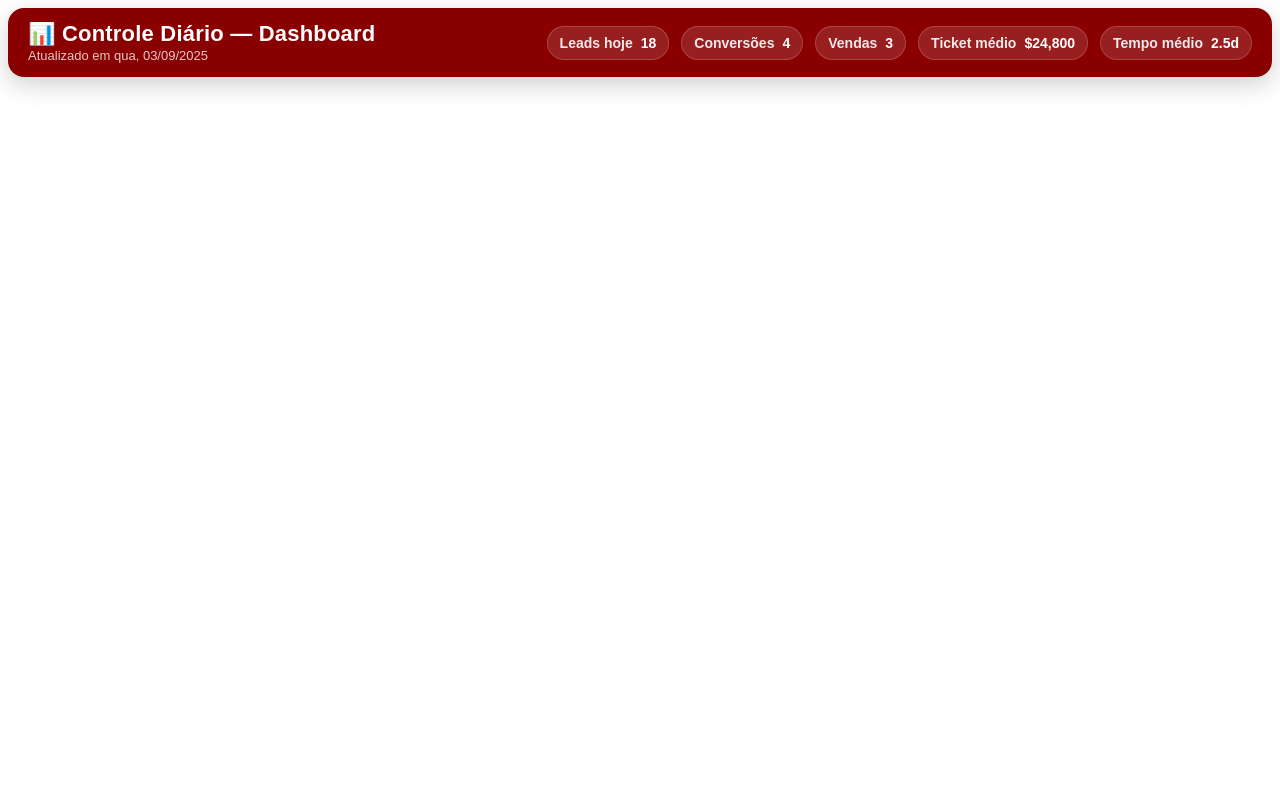
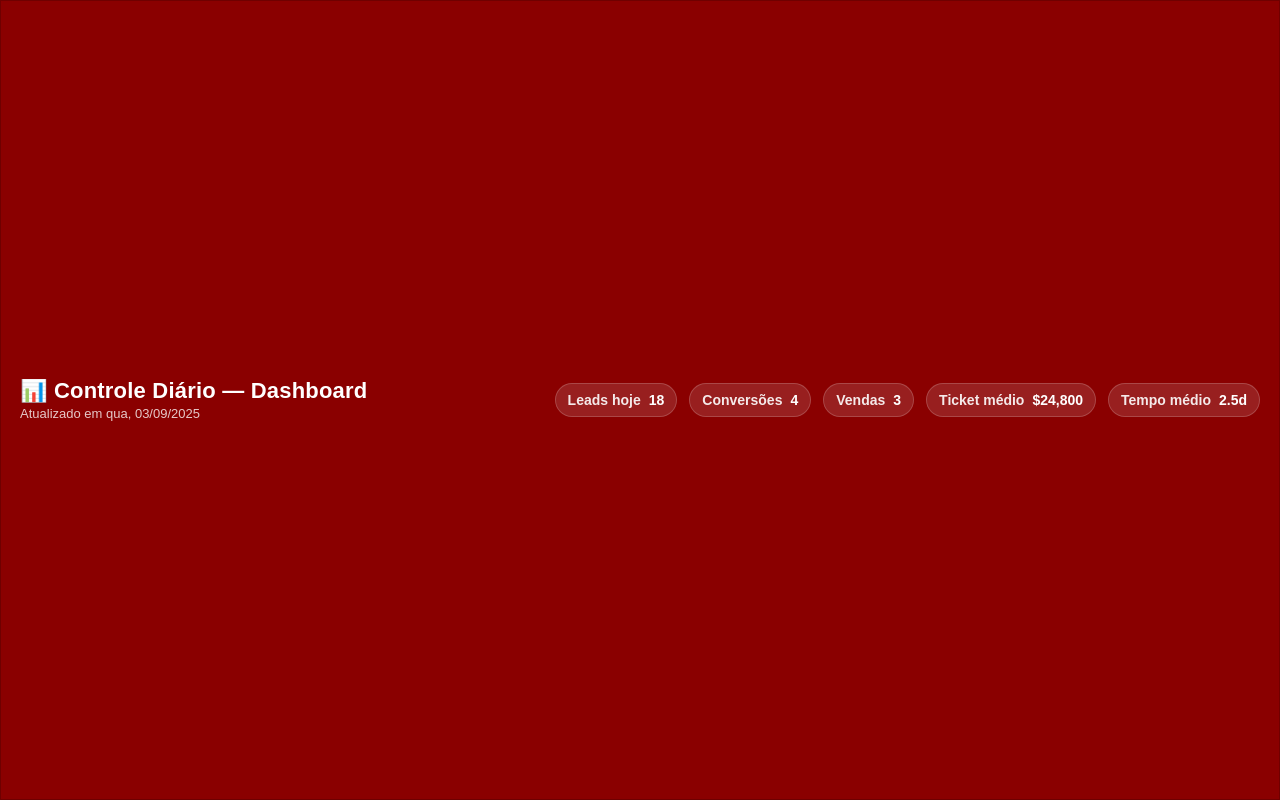
Before and after one commit to RealCarSales/kommo-banner, a plain HTML site: page index.html in a window 1280 px wide. Drawn offline with Linux system fonts and the light colour scheme.

Commit message:
Add files via upload

```diff
--- a/index.html
+++ b/index.html
@@ -3,59 +3,52 @@
 <head>
   <meta charset="utf-8">
   <meta name="viewport" content="width=device-width, initial-scale=1">
-  <title>Dashboard Diário - Banner 6x1</title>
+  <title>Controle Diário - Banner 6x1</title>
   <style>
     :root{
-      --brand:#8a0000; /* fundo */
+      --brand:#8a0000; /* fundo vermelho vinho */
       --ink:#ffffff;   /* texto */
       --muted: rgba(255,255,255,.85);
-      --radius:16px;
       --gap:16px;
     }
     *{box-sizing:border-box}
-    html,body{margin:0;padding:0;font-family:Montserrat, Arial, Helvetica, sans-serif;background:#fff;color:var(--ink)}
-    .card{width:100%;height:100%;padding:8px}
+    html,body{
+      margin:0;padding:0;
+      font-family:Montserrat, Arial, Helvetica, sans-serif;
+      background:#000; /* fundo preto total */
+      color:var(--ink);
+      width:100%;height:100%;
+    }
     .banner{
       width:100%;height:100%;
       display:flex;align-items:center;justify-content:space-between;gap:var(--gap);
       background: var(--brand);
       color:var(--ink);
-      border-radius:var(--radius);
       padding:14px 20px;
-      box-shadow: 0 8px 24px rgba(0,0,0,.18);
-      overflow:hidden;
+      box-shadow:inset 0 0 0 1px rgba(0,0,0,.2);
     }
-    .left{
-      display:flex;align-items:center;gap:14px;min-width:0;
-    }
-    .title{
-      display:flex;flex-direction:column;gap:2px;min-width:0;
-    }
-    .title h2{margin:0;font-weight:800;letter-spacing:.2px;line-height:1.1;
+    .left{display:flex;align-items:center;gap:14px;min-width:0;}
+    .title{display:flex;flex-direction:column;gap:2px;min-width:0;}
+    .title h2{
+      margin:0;font-weight:800;letter-spacing:.2px;line-height:1.1;
       font-size:clamp(16px, 2.2vw, 22px);
       white-space:nowrap;overflow:hidden;text-overflow:ellipsis;
     }
     .title small{opacity:.92;color:var(--muted);font-size:clamp(11px,1.4vw,13px)}
-    .metrics{
-      display:flex;align-items:center;gap:12px;flex-wrap:nowrap;min-width:0;
-    }
+    .metrics{display:flex;align-items:center;gap:12px;flex-wrap:nowrap;min-width:0;}
     .chip{
       display:flex;align-items:center;gap:8px;
-      padding:8px 12px;border-radius:999px;background:rgba(255,255,255,.12);
-      font-weight:700;font-size:clamp(12px,1.8vw,14px);white-space:nowrap;
-      border:1px solid rgba(255,255,255,.18);
+      padding:8px 12px;border-radius:999px;
+      background:rgba(255,255,255,.12);
+      font-weight:700;font-size:clamp(12px,1.8vw,14px);
+      white-space:nowrap;border:1px solid rgba(255,255,255,.18);
     }
     .chip span{opacity:.9;font-weight:600}
-    .separator{height:22px;width:1px;background:rgba(255,255,255,.25);margin:0 4px}
-    /* Em telas super estreitas, esconde parte das métricas para não quebrar */
-    @media (max-width: 720px){
     .chip.hide-sm{display:none}
-      .title h2{font-size:16px}
-    }
+    @media (min-width:721px){ .chip.hide-sm{display:flex} }
   </style>
 </head>
 <body>
-  <div class="card">
   <div class="banner" role="region" aria-label="Controle Diário do Dashboard">
     <div class="left">
       <div class="title">
@@ -64,7 +57,6 @@
       </div>
     </div>
     <div class="metrics">
-        <!-- Edite os rótulos/valores abaixo conforme desejar -->
       <div class="chip"><span>Leads hoje</span> 18</div>
       <div class="chip"><span>Conversões</span> 4</div>
       <div class="chip"><span>Vendas</span> 3</div>
@@ -72,9 +64,7 @@
       <div class="chip hide-sm"><span>Tempo médio</span> 2.5d</div>
     </div>
   </div>
-  </div>
   <script>
-    // Data de hoje (pt-BR)
     const d = new Date();
     const fmt = d.toLocaleDateString('pt-BR', {weekday:'short', day:'2-digit', month:'2-digit', year:'numeric'});
     document.getElementById('today').textContent = fmt.replace('.', '');
```
Lines whose indentation alone changed are shown as unchanged.
